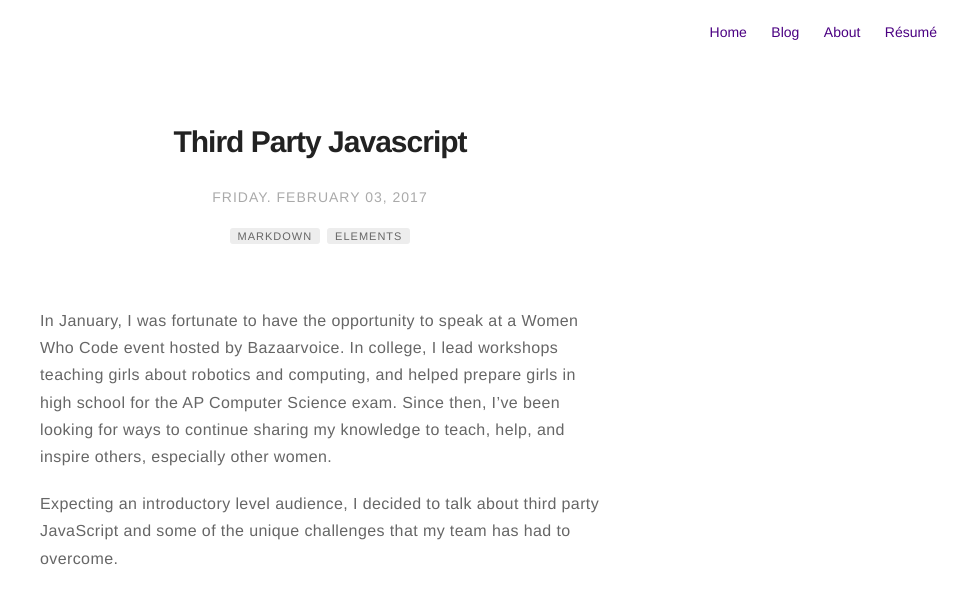
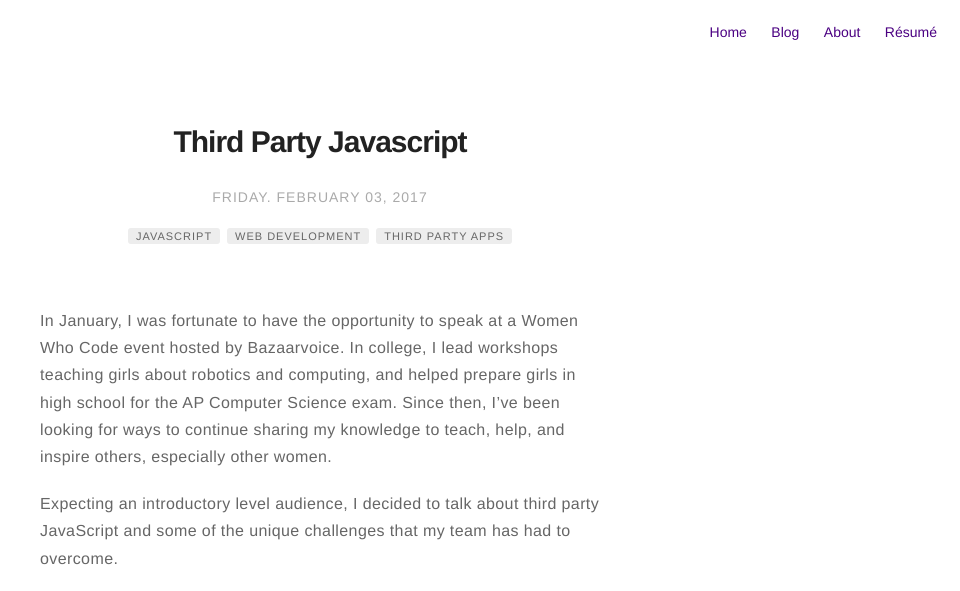
Before and after one commit to ecahill/emilycahill-v2, a Jekyll site: the page built from _posts/2017-02-03-3pjs.markdown, in a window 1280 px wide. Shown: the top 591 px of the page, without its empty margins (320-1280 px from the left). Built offline with Jekyll 4.4.1, drawn with Linux system fonts in a browser that asks for light colours.

Commit message:
Update 2017-02-03-3pjs.markdown

```diff
--- a/_posts/2017-02-03-3pjs.markdown
+++ b/_posts/2017-02-03-3pjs.markdown
@@ -5,8 +5,9 @@ date: 2017-02-03 10:30
 image: /assets/images/markdown.jpg
 headerImage: false
 tag:
-- markdown
-- elements
+- JavaScript
+- web development
+- third party apps
 star: true
 category: blog
 author: emilycahill
```
